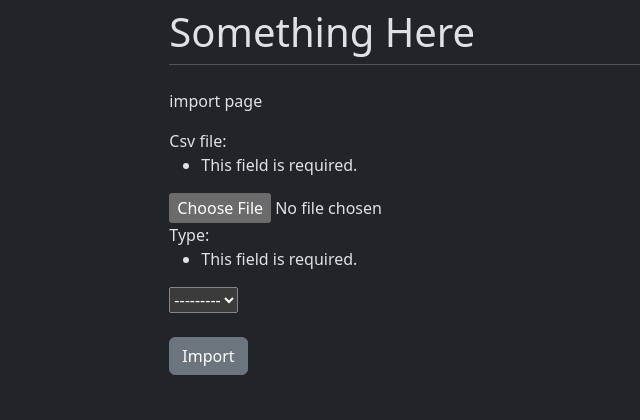
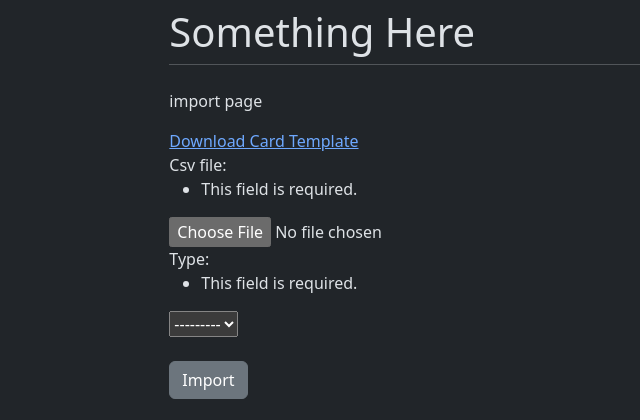
Before and after one commit to jake-mauney/CardCollector, a Django app: page /import/ in a window 1280 px wide. Shown: the part 56-476 px from the top of the page, without its empty margins (48-688 px from the left). Run offline with Django 5.2, Linux system fonts and the light colour scheme; data comes from the database, SQL or seed files in the repository; both versions use the stored data as it was after the commit.

Commit message:
Created template for card import and added download for it.

```diff
--- /dev/null
+++ b/cardImport/CardImport_Template.csv
@@ -0,0 +1 @@
+name,set_code,set_num,foil
--- a/cardImport/templates/cardImport/import.html
+++ b/cardImport/templates/cardImport/import.html
@@ -2,6 +2,7 @@
 
 {% block content %}
 <p>import page</p>
+<a href="cardtemplate" downlaod>Download Card Template</a>
 <!-- where the form is -->
 {% if form %}
 <form method="POST" enctype="multipart/form-data">
--- a/cardImport/urls.py
+++ b/cardImport/urls.py
@@ -4,4 +4,5 @@ from . import views
 
 urlpatterns = [
     path("", views.importpage, name="import"),
+    path('cardtemplate', views.download_card_template)
 ]
--- a/cardImport/views.py
+++ b/cardImport/views.py
@@ -4,6 +4,8 @@ from .models import ImportRequest
 import datetime
 from django.contrib.auth.models import User
 from siteutils.models import menu_items
+import mimetypes
+from django.http import HttpResponse
 
 def importpage(request):
     items = menu_items.objects.all() #menu items
@@ -17,3 +19,12 @@ def importpage(request):
         newImport.owner = request.user #pins the logged in user to the new record
         newImport.save() #commit the record to the DB.
     return render(request, 'cardImport/Import.html', context)
+
+def download_card_template(reqeust):
+    filepath = 'cardImport/CardImport_Template.csv' #full path needed with file name as well. Will get permission error if this is not full path.
+    filename = 'CardImport_Template.csv'
+    file = open(filepath, 'r')
+    mime_type, _ = mimetypes.guess_type(filepath)
+    response = HttpResponse(file, content_type=mime_type)
+    response['Content-Disposition'] = "attachment; filename=%s" % filename
+    return response
```
Also changed, not shown: db.sqlite3.
